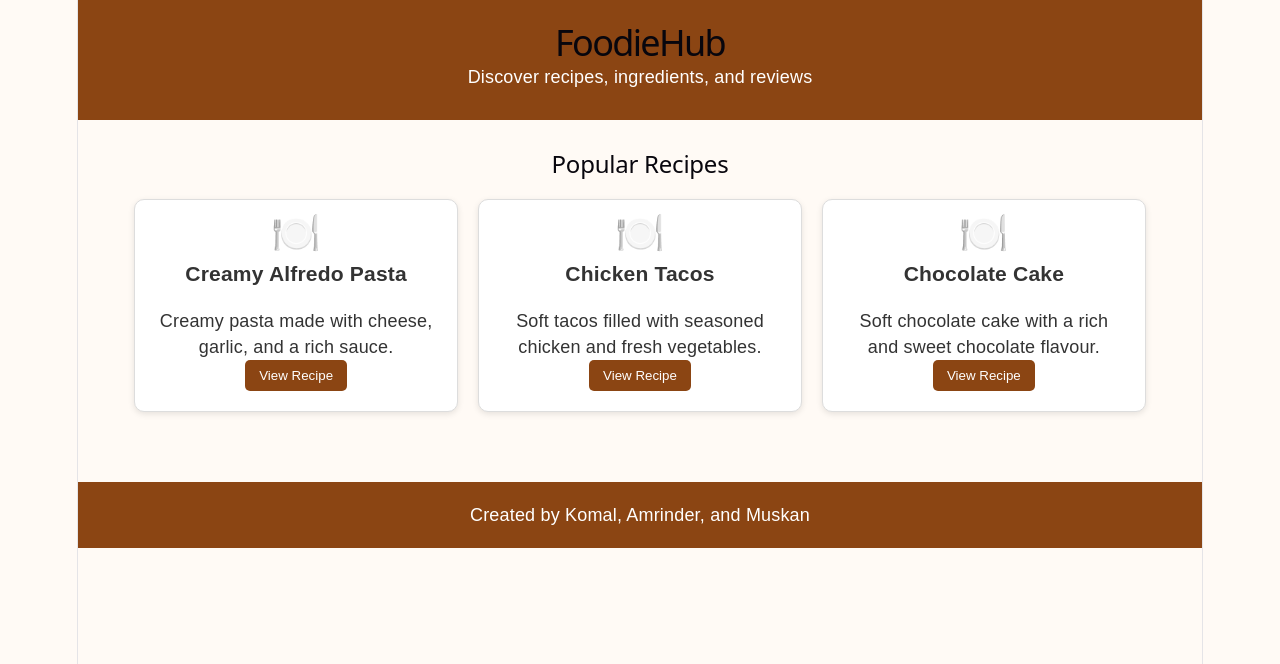
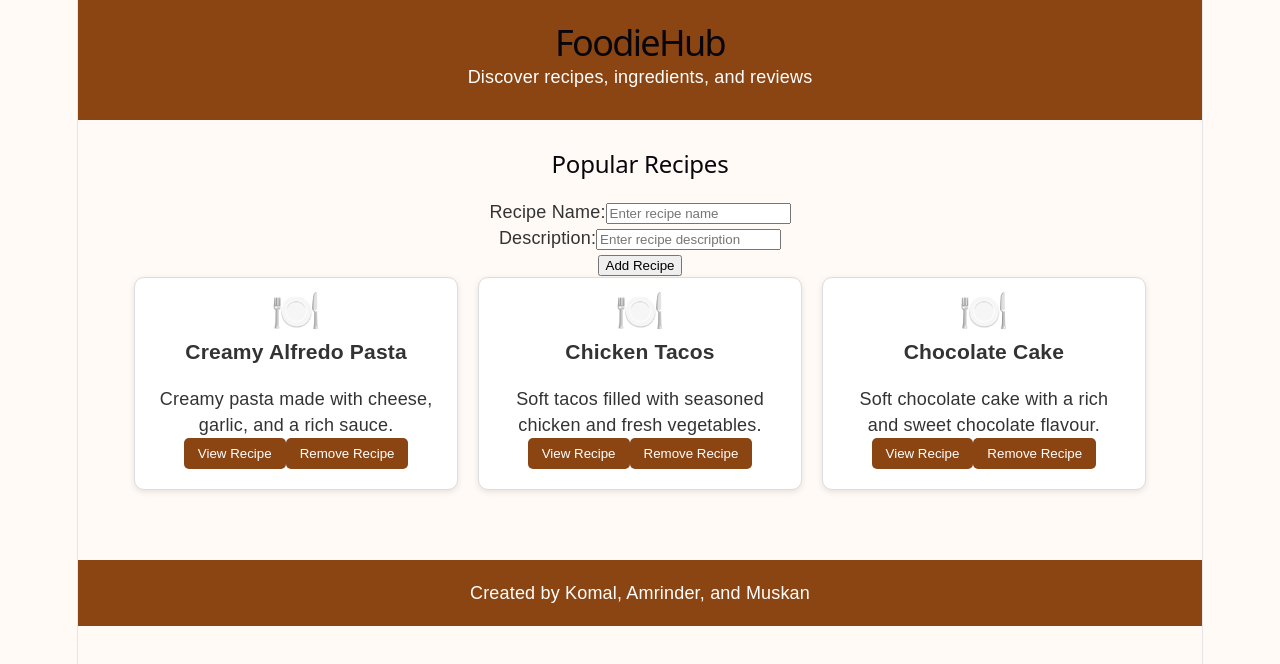
Before and after one commit to M-devgan/FS_Food_Hub, a React (Vite) app: page /recipes in a window 1280 px wide. Shown: the top 664 px of the page. Built offline with nearby package versions, Linux system fonts and the light colour scheme.

Commit message:
Add recipe form and add remove functionality

```diff
--- /dev/null
+++ b/src/components/recipelist/RecipeForm.tsx
@@ -0,0 +1,67 @@
+import { useState } from 'react'
+
+type Recipe = {
+  id: number
+  name: string
+  description: string
+  ingredients: number[]
+}
+
+type RecipeFormProps = {
+  recipes: Recipe[]
+  setRecipes: React.Dispatch<React.SetStateAction<Recipe[]>>
+}
+
+function RecipeForm({ recipes, setRecipes }: RecipeFormProps) {
+  const [recipeName, setRecipeName] = useState('')
+  const [recipeDescription, setRecipeDescription] = useState('')
+
+  const addRecipe = (event: React.FormEvent) => {
+    event.preventDefault()
+
+    if (recipeName.trim() === '' || recipeDescription.trim() === '') {
+      return
+    }
+
+    const newRecipe = {
+      id: Date.now(),
+      name: recipeName,
+      description: recipeDescription,
+      ingredients: [],
+    }
+
+    setRecipes([...recipes, newRecipe])
+    setRecipeName('')
+    setRecipeDescription('')
+  }
+
+  return (
+    <form onSubmit={addRecipe}>
+      <div>
+        <label htmlFor="recipeName">Recipe Name:</label>
+        <input
+          id="recipeName"
+          type="text"
+          value={recipeName}
+          onChange={(event) => setRecipeName(event.target.value)}
+          placeholder="Enter recipe name"
+        />
+      </div>
+
+      <div>
+        <label htmlFor="recipeDescription">Description:</label>
+        <input
+          id="recipeDescription"
+          type="text"
+          value={recipeDescription}
+          onChange={(event) => setRecipeDescription(event.target.value)}
+          placeholder="Enter recipe description"
+        />
+      </div>
+
+      <button type="submit">Add Recipe</button>
+    </form>
+  )
+}
+
+export default RecipeForm
--- a/src/components/recipelist/recipelist.tsx
+++ b/src/components/recipelist/recipelist.tsx
@@ -1,5 +1,8 @@
+import { useState } from 'react'
+import RecipeForm from './RecipeForm'
+
 function RecipeList() {
-  const recipes = [
+  const [recipes, setRecipes] = useState([
     {
       id: 1,
       name: "Creamy Alfredo Pasta",
@@ -18,11 +21,13 @@ function RecipeList() {
       description: "Soft chocolate cake with a rich and sweet chocolate flavour.",
       ingredients: [4, 10, 11, 12, 13, 14],
     },
-  ];
+  ]);
 
   return (
     <section className="recipe-list">
       <h2>Popular Recipes</h2>
+
+      <RecipeForm recipes={recipes} setRecipes={setRecipes} />
 
       <div className="recipe-cards">
         {recipes.map((recipe) => (
@@ -35,6 +40,13 @@ function RecipeList() {
               <h3>{recipe.name}</h3>
               <p>{recipe.description}</p>
               <button type="button">View Recipe</button>
+
+              <button
+                type="button"
+                onClick={() => setRecipes(recipes.filter((item) => item.id !== recipe.id))}
+              >
+                Remove Recipe
+              </button>
             </div>
           </article>
         ))}
```
